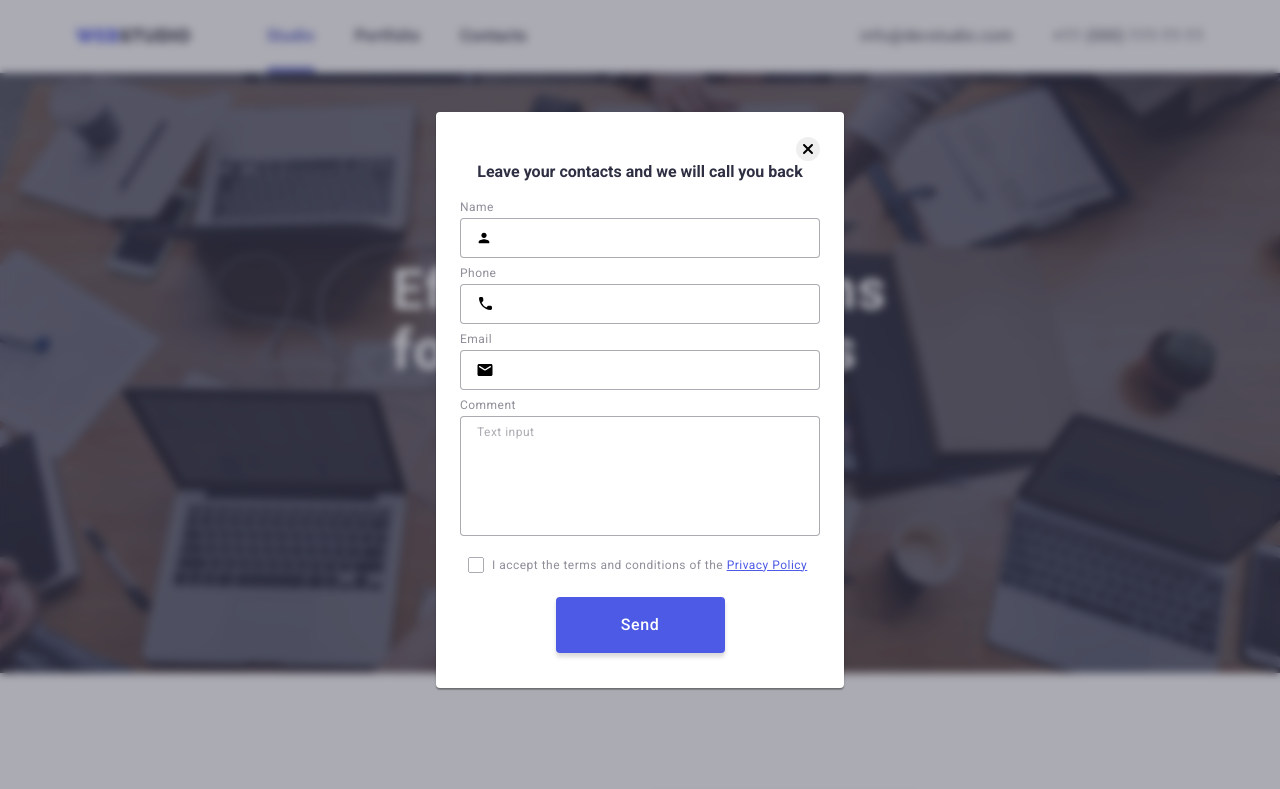
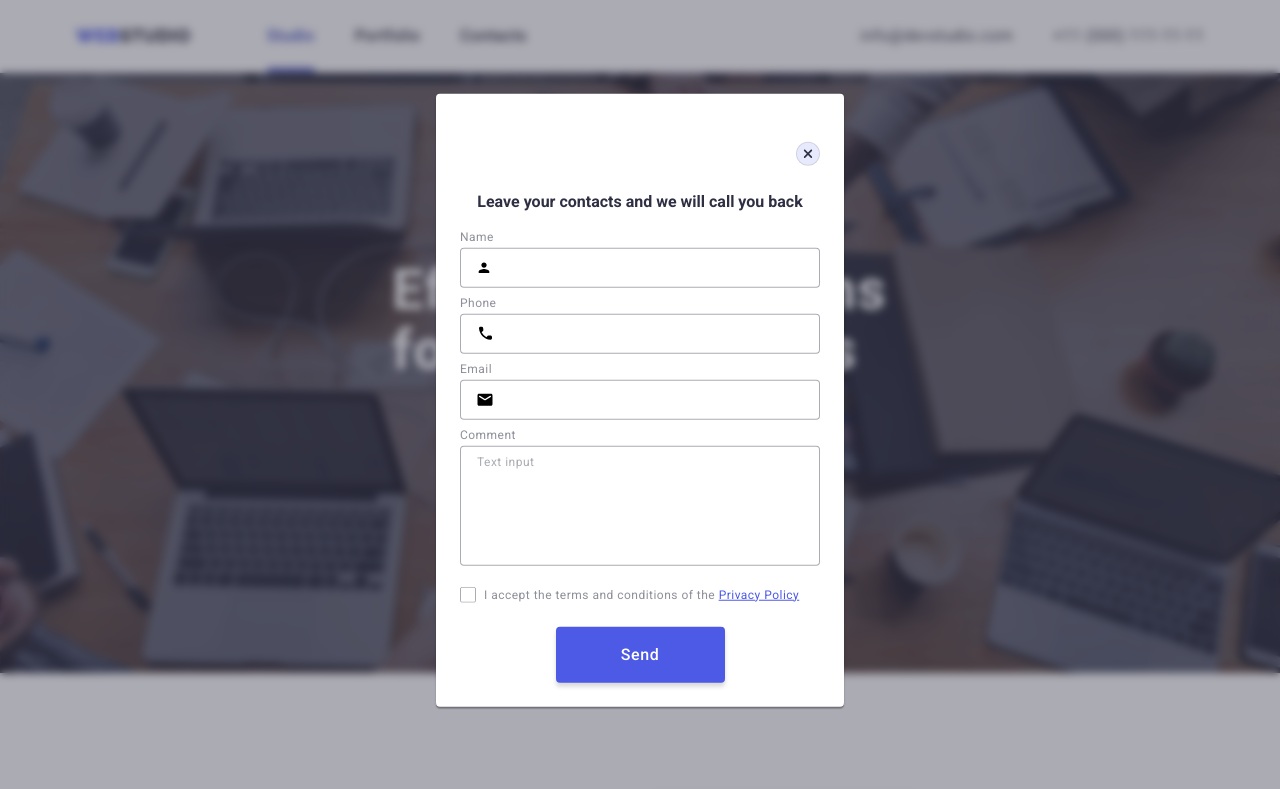
Before and after one commit to SENKOVAOLGA/goit-markup-hw-06, a plain HTML site: page index.html in a window 1280 px wide. Both pictures are taken after a click on the button "Order Service". Shown: the top 789 px of the page. Drawn offline with nearby package versions, Linux system fonts and the light colour scheme.

Commit message:
коригування після ментора

```diff
--- a/css/styles.css
+++ b/css/styles.css
@@ -505,6 +505,7 @@ display: flex;
 
 }
 .footer-input {
+  margin-left: auto;
 }
 
 .footer-input-label {
@@ -519,7 +520,6 @@ display: flex;
 
 .footer-form-div {
   display: flex;
-  flex-direction: row;
   gap: 24px;
 }
 
@@ -554,7 +554,6 @@ display: flex;
 }
 
 .footer-input-btn {
-  position: relative;
   display: flex;
   justify-content: center;
   gap: 16px;
@@ -571,10 +570,11 @@ display: flex;
   border-radius: 4px;
   padding: 8px 24px;
   border: none;
-
-  transition-property: background-color;
+ /* transition: [property] [duration] [timing-function] [delay] */
+  /* transition-property: background-color;
   transition-duration: 250ms;
-  transition-timing-function: cubic-bezier(0.4, 0, 0.2, 1);
+  transition-timing-function: cubic-bezier(0.4, 0, 0.2, 1); */
+  transition: background-color 250ms cubic-bezier(0.4, 0, 0.2, 1) ;
 }
 .footer-input-btn:hover,
 .footer-input-btn:focus {
@@ -582,7 +582,7 @@ display: flex;
 }
 
 .footer-input-icon {
-  display: flex;
+  /* display: flex; */
   color: var(--white);
   gap: 16px;
 }
@@ -689,12 +689,9 @@ display: flex;
   left:50%;
 
   width: 408px;
-  min-height: 576px;
 
   transform: translate(-50%,-50%) rotate(0) scale(1);
-  opacity: 1;
-
-  padding: 24px;
+  padding: 48px 24px 24px;
 
   background-color: #FFFFFF;
   box-shadow: 0px 1px 1px rgba(0, 0, 0, 0.14), 0px 1px 3px rgba(0, 0, 0, 0.12), 0px 2px 1px rgba(0, 0, 0, 0.2);
@@ -703,23 +700,33 @@ display: flex;
   transition: transform 300ms linear 200ms, opacity 300ms linear 200ms;
 }
 .modal-btn {
-  position: absolute;
-  top: 25px;
-  right: 24px;
-
-  display: flex;
+ display: flex;
   align-items: center;
   justify-content: center;
+  margin-left: auto;
   width: 24px;
   height: 24px;
+  box-sizing: border-box;
+  fill: var(--navy-blue);
+  background-color: var(--cornflower);
+  border-radius: 50%;
+  border: 1px solid rgba(0, 0, 0, 0.1);
 
-  /* color: var(--secondary-bg-cl); */
+  transition-property: fill, background-color;
+  transition-duration: 250ms;
+  transition-timing-function: cubic-bezier(0.4, 0, 0.2, 1);
+}
+.modal-btn:hover,
+.modal-btn:focus {
+  fill: var(--white);
+  background-color: var(--ocean);
+}
 
-  border-radius: 50%;
-  border: none;
+.modal-btn:hover .modal-icon,
+.modal-btn:focus .modal-icon {
+  fill: var(--white);
+}
 
-  cursor: pointer;
-}
 .is-hidden{
   opacity: 0;
   visibility: hidden;
@@ -731,15 +738,16 @@ display: flex;
 }
 .modal-title {
   display: block;
+   margin-top: 24px;
   font-size: 16px;
   line-height: 1.5;
   text-align: center;
   color: var(--navy-blue);
-  margin-top: 24px;
   margin-bottom: 16px;
 }
 .modal-form-label{
  display: block;
+ /* margin-left: auto; */
   font-size: 12px;
   margin-bottom: 4px;
   line-height: 1.17;
@@ -823,12 +831,12 @@ display: flex;
 .modal-form-agreement {
   display: flex;
   align-items: center;
-  gap: 8px;
+   /* gap: 8px; */
   margin-bottom: 24px;
 }
 
 .modal-form-agreement-box {
-  appearance: none;
+   appearance: none;
 }
 
 .modal-form-agreement-unchecked {
@@ -837,7 +845,7 @@ display: flex;
 }
 
 .modal-form-agreement-icon {
-  transition-property: color;
+   transition-property: color;
   transition-duration: 250ms;
   transition-timing-function: cubic-bezier(0.4, 0, 0.2, 1);
 }
@@ -864,6 +872,10 @@ input[type='checkbox']:checked
   line-height: 1.17;
   letter-spacing: 0.04em;
   color: var(--light-slate);
+   /* outline: 2px solid red; */
+   margin-left: 8px;
+
+
 }
 .modal-form-agreement-link {
   text-decoration: underline;
@@ -876,7 +888,7 @@ input[type='checkbox']:checked
   font-size: 16px;
   line-height: 1.5;
   letter-spacing: 0.04em;
-  align-items: center;
+  /* align-items: center; */
   color: var(--white);
   background-color: var(--iris);
   cursor: pointer;
@@ -890,9 +902,10 @@ input[type='checkbox']:checked
   box-shadow: 0px 4px 4px rgba(0, 0, 0, 0.15);
   border-radius: 4px;
 
-  transition-property: background-color;
+  /* transition-property: background-color;
   transition-duration: 250ms;
-  transition-timing-function: cubic-bezier(0.4, 0, 0.2, 1);
+  transition-timing-function: cubic-bezier(0.4, 0, 0.2, 1); */
+  transition: background-color 250ms cubic-bezier(0.4, 0, 0.2, 1);
 }
 .modal-btn:hover,
 .modal-btn:focus {
```
